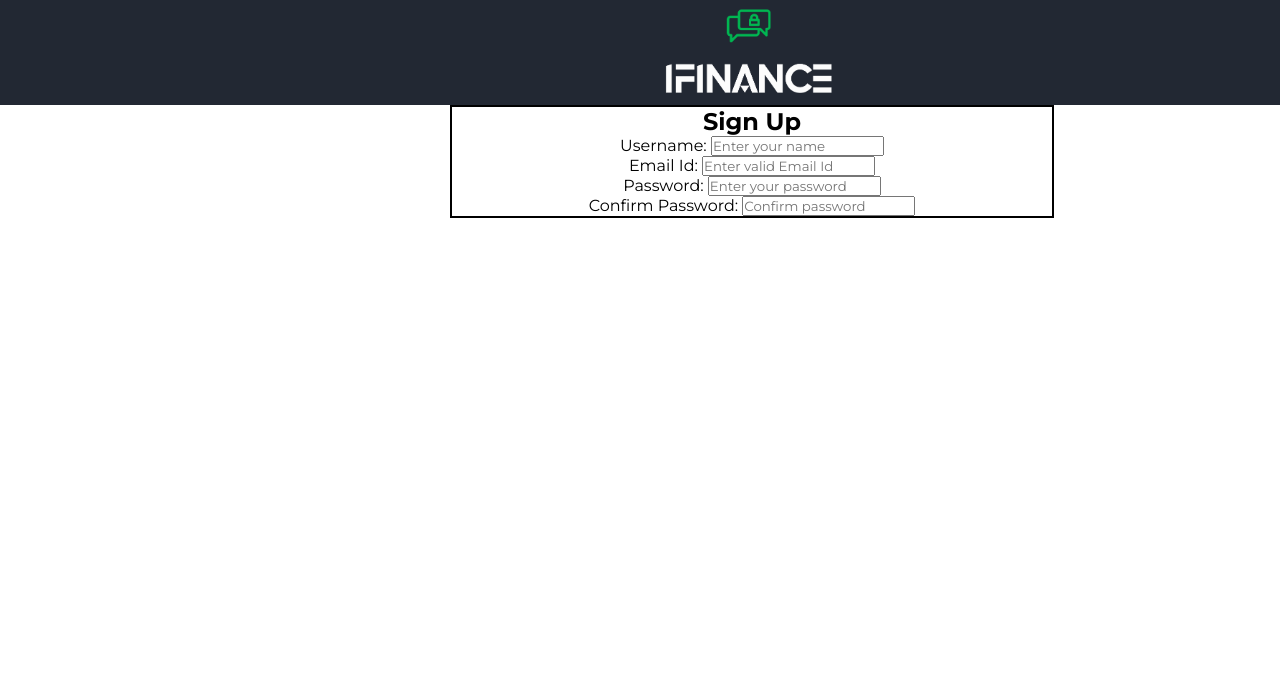
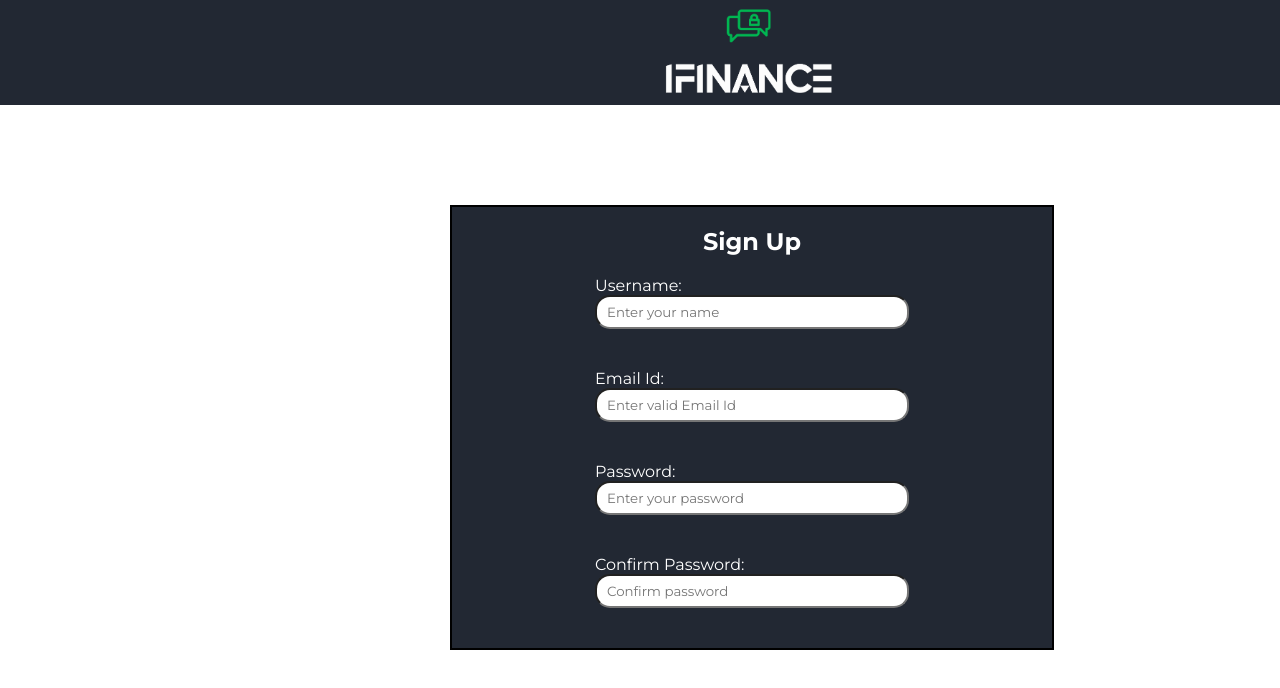
Before and after one commit to kalviumcommunity/Pranjal_S56_Capstone_expense_management, a React (Vite) app in the folder Client/client/: page /signin in a window 1280 px wide. Shown: the top 688 px of the page. Built offline with nearby package versions, Linux system fonts and the light colour scheme.

Commit message:
Created the frontend components

```diff
--- a/Client/client/src/Components/Signup.jsx
+++ b/Client/client/src/Components/Signup.jsx
@@ -12,10 +12,10 @@ function Signup() {
 
 
         <h2>Sign Up</h2>
-        <label >Username: <input type="text" placeholder="Enter your name" /></label>
-        <label >Email Id: <input type="text" placeholder="Enter valid Email Id" /></label>
-        <label >Password: <input type="password" placeholder="Enter your password" /></label>
-        <label >Confirm Password: <input type="password" placeholder="Confirm password" /></label>
+        <label className="labels">Username: <div><input className="inpbox" type="text" placeholder="Enter your name" /></div></label>
+        <label className="labels">Email Id: <div><input className="inpbox" type="text" placeholder="Enter valid Email Id" /></div></label>
+        <label className="labels">Password: <div><input className="inpbox" type="password" placeholder="Enter your password" /></div></label>
+        <label className="labels">Confirm Password: <div><input className="inpbox" type="password" placeholder="Confirm password" /></div></label>
 
         </form>
     </>
--- a/Client/client/src/Styles/Home.css
+++ b/Client/client/src/Styles/Home.css
@@ -4,6 +4,7 @@
   margin-top: 80px;
   margin-left: 100px;
   line-height: 50px;
+  color: black;
 }
 
 .container {
@@ -18,7 +19,6 @@
   border-radius: 20px;
   background-color: #037435;
   color: white;
-  /* cursor: pointer; */
 }
 .getstart {
   color: white;
--- a/Client/client/src/Styles/Signup.css
+++ b/Client/client/src/Styles/Signup.css
@@ -1,3 +1,6 @@
+*{
+  color: white;
+}
 .top {
   width: 100%;
   background-color: #222833;
@@ -9,7 +12,24 @@
     display: flex;
     flex-direction: column;
     align-items: center;
+
     border: 2px solid black;
     width: 600px;
     margin-left: 450px;
+    margin-top: 100px;
+    background-color:#222833 ;
+    padding-top: 20px;
+    padding-bottom: 20px;
+
 }
+.inpbox{
+  width: 300px;
+  height: 30px;
+  align-items: center;
+  border-radius: 15px;
+  padding-left: 10px;
+}
+.labels{
+  margin: 20px;
+
+}
```
Also changed, not shown: Client/client/src/Components/Login.jsx (+12 -0 lines), Client/client/src/Components/Aboutus.jsx (added), Client/client/src/Components/Dashboard.jsx (added), Client/client/src/Components/Friends.jsx (added), Client/client/src/Components/Logout.jsx (added), Client/client/src/Styles/Aboutus.css (added), Client/client/src/Styles/Dashboard.css (added), Client/client/src/Styles/Friends.css (added), Client/client/src/Styles/Logout.css (added), 1 other file (tests, documents, lock files or other folders).
